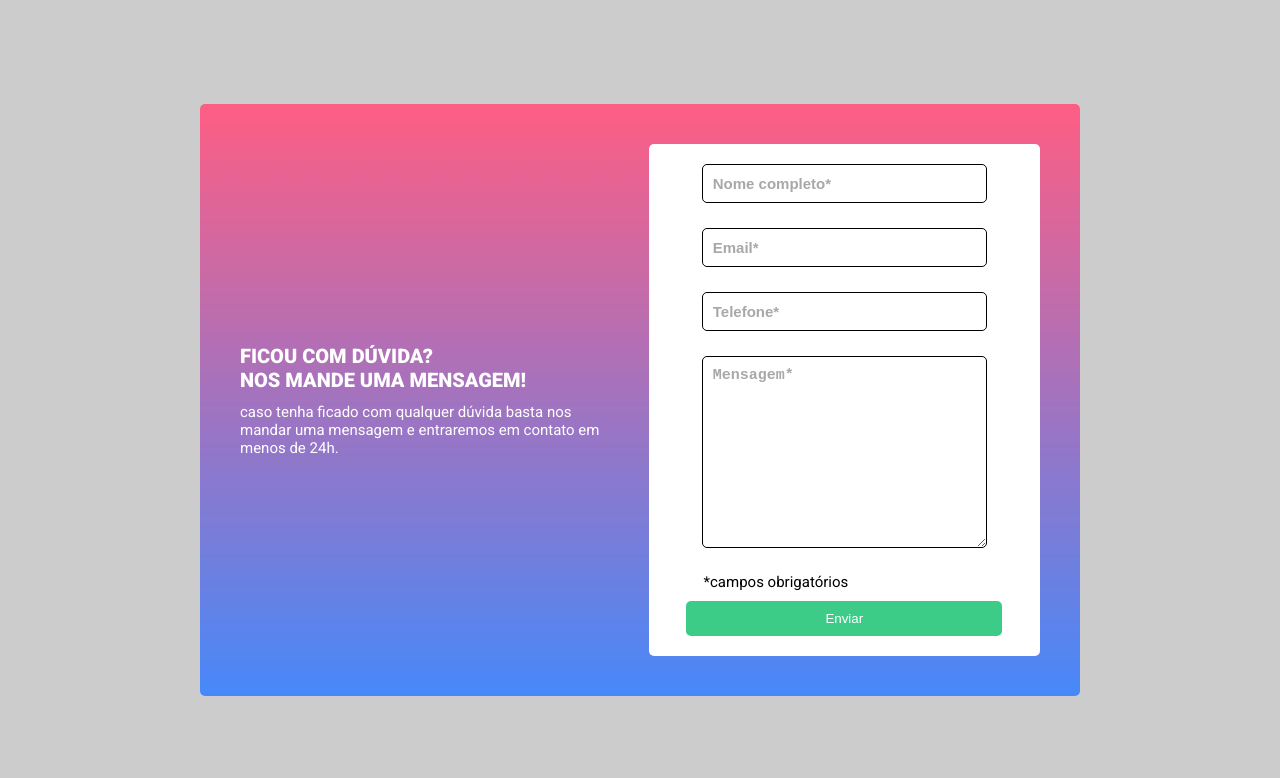
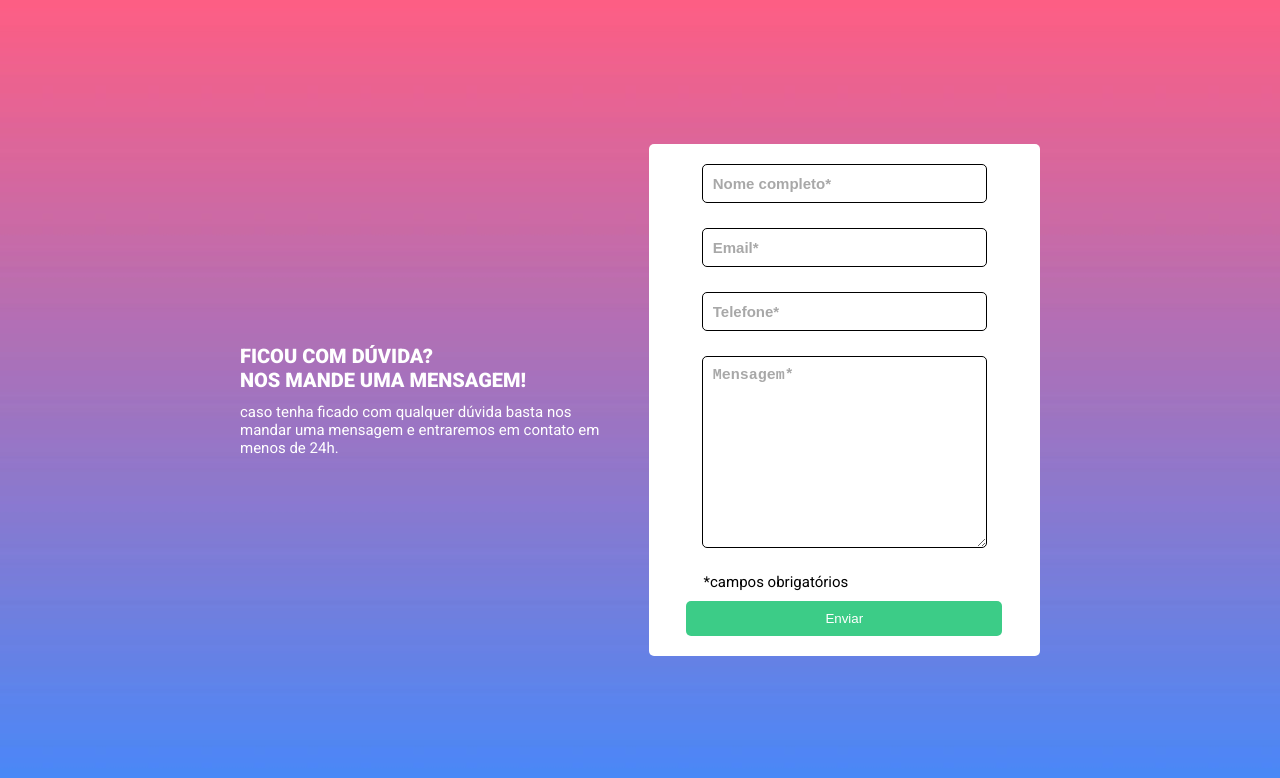
Before and after one commit to Daaaiii/formulario-com-validacao, a plain HTML site: page index.html in a window 1280 px wide. Drawn offline with Linux system fonts and the light colour scheme.

Commit message:
Update estilo.css
Pequena modificação no background

```diff
--- a/src/css/estilo.css
+++ b/src/css/estilo.css
@@ -8,14 +8,9 @@ body {
     justify-content: center;
     font-family: 'Roboto', sans-serif;
     font-weight: 400;
+    background-image: url(../imagem/bg-repeat.jpg);
+    background-size: contain
 
-
-}
-
-main {
-    background-image: url(/src/imagem/bg-repeat.jpg);
-    min-width: 100vh;
-    border-radius: 5px;
 }
 
 main .container {
```
